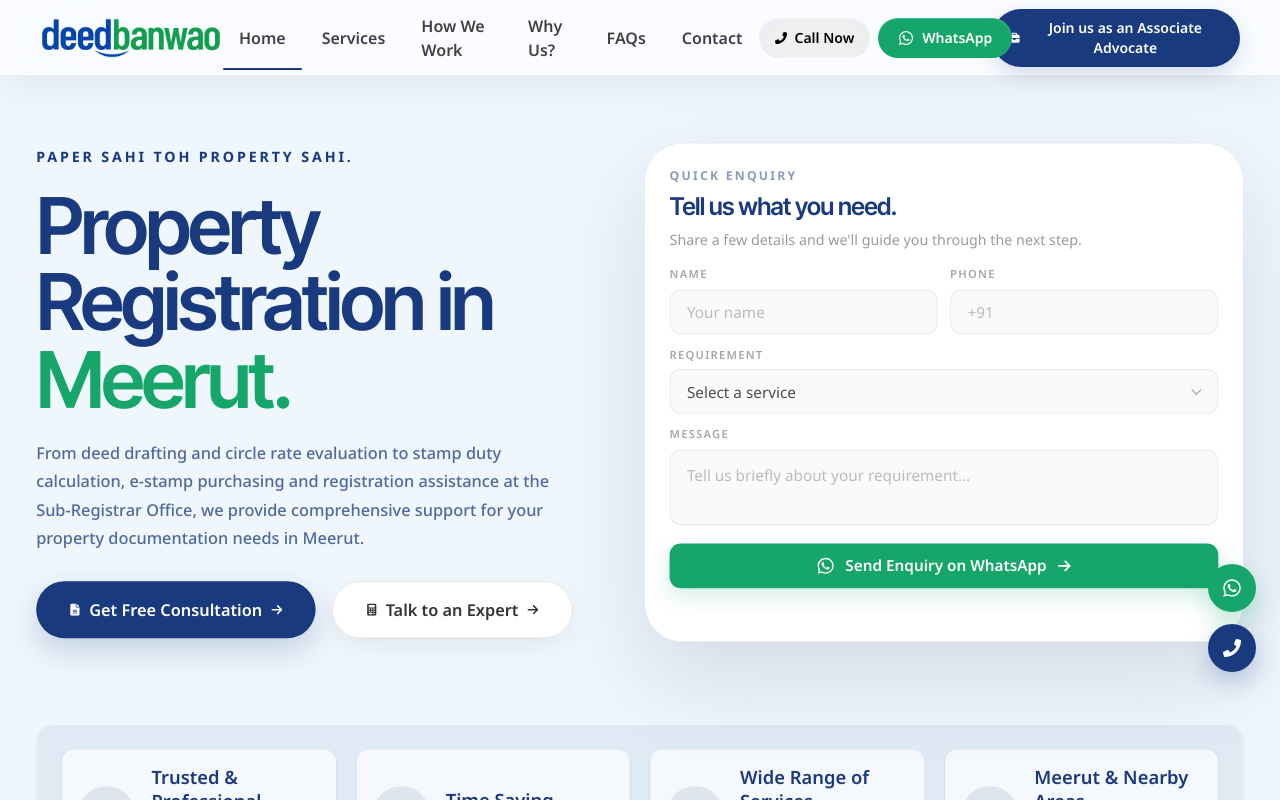
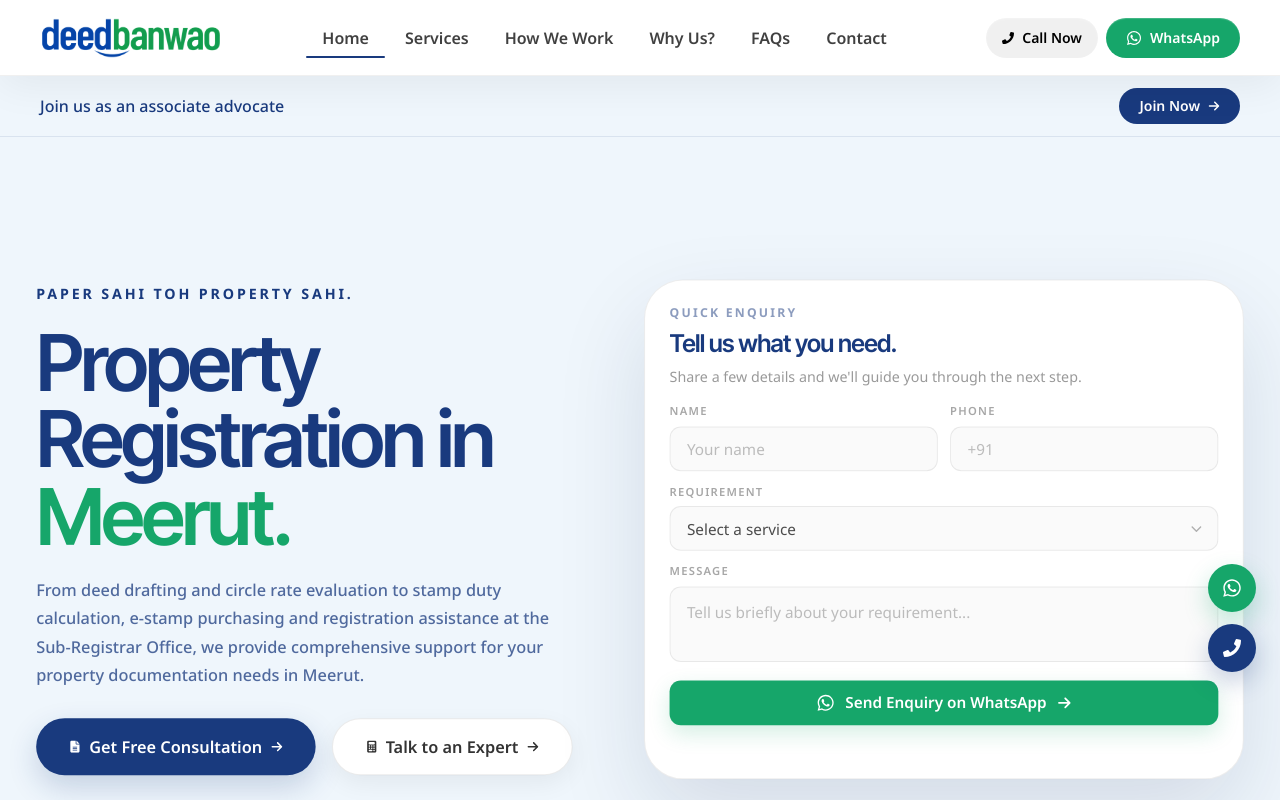
Before and after one commit to yugrastogi/deedbanwao, a React (Vite) app: page / in a window 1280 px wide. Shown: the top 800 px of the page. Built offline with nearby package versions, Linux system fonts and the light colour scheme.

Commit message:
Move associate advocate CTA below navbar

```diff
--- a/src/components/Navbar/Navbar.jsx
+++ b/src/components/Navbar/Navbar.jsx
@@ -410,34 +410,6 @@ Introduction: ${formData.get("introduction")}
           isLight={true}
         />
 
-        <button
-          type="button"
-          onClick={() => setAssociateFormOpen(true)}
-          className="
-            hidden
-            items-center
-            gap-2
-            rounded-full
-            border
-            border-[#193A7E]/15
-            bg-[#193A7E]
-            px-4
-            py-2
-            text-sm
-            font-semibold
-            text-white
-            shadow-[0_8px_20px_rgba(25,58,126,0.16)]
-            transition-all
-            duration-300
-            hover:-translate-y-0.5
-            hover:bg-[#193A7E]
-            lg:flex
-          "
-        >
-          <FaBriefcase className="text-xs" />
-          Join us as an Associate Advocate
-        </button>
-
         {/* =================================================
             MOBILE CONTROLLER
         ================================================= */}
@@ -717,35 +689,6 @@ Introduction: ${formData.get("introduction")}
                 >
                   <button
                     type="button"
-                    onClick={() =>
-                      closeMenuWithAnimation(() =>
-                        setAssociateFormOpen(true)
-                      )
-                    }
-                    className="
-                      mb-3
-                      flex
-                      w-full
-                      items-center
-                      justify-center
-                      gap-2
-                      rounded-full
-                      border
-                      border-[#193A7E]/15
-                      bg-[#193A7E]/[0.06]
-                      px-6
-                      py-4
-                      text-sm
-                      font-semibold
-                      text-[#193A7E]
-                    "
-                  >
-                    <FaBriefcase className="text-sm" />
-                    Join us as an Associate Advocate
-                  </button>
-
-                  <button
-                    type="button"
                     onClick={
                       handleMobileEnquiry
                     }
@@ -795,6 +738,22 @@ Introduction: ${formData.get("introduction")}
         </div>
       </div>
     </nav>
+
+    <div className="relative z-20 mt-[72px] border-b border-[#193A7E]/10 bg-[#EFF6FC] sm:mt-[76px]">
+      <div className="mx-auto flex max-w-7xl flex-wrap items-center justify-center gap-x-4 gap-y-2 px-4 py-3 text-center sm:px-7 lg:justify-between lg:px-10">
+        <p className="text-sm font-medium text-[#193A7E] sm:text-base">
+          Join us as an associate advocate
+        </p>
+        <button
+          type="button"
+          onClick={() => setAssociateFormOpen(true)}
+          className="inline-flex min-h-9 items-center justify-center gap-2 rounded-full bg-[#193A7E] px-5 py-2 text-sm font-semibold text-white transition-colors hover:bg-[#16A66A] focus-visible:outline-2 focus-visible:outline-offset-2 focus-visible:outline-[#193A7E]"
+        >
+          Join Now
+          <FaArrowRight className="text-xs" />
+        </button>
+      </div>
+    </div>
 
     {associateFormOpen && (
       <div
```
